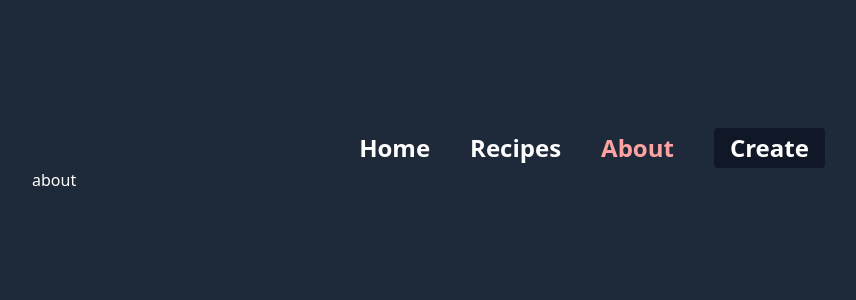
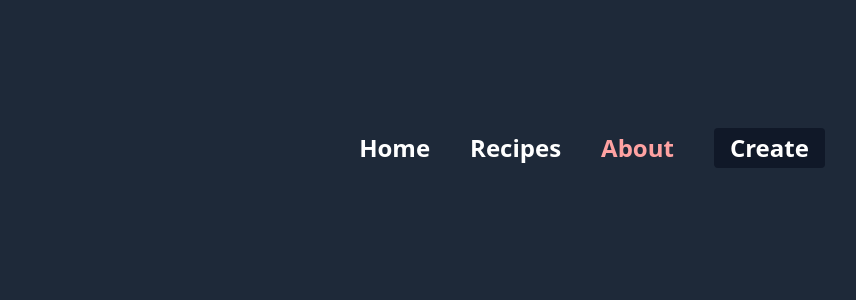
Before and after one commit to gautam-chudasama/Recipe-Vault, a React app: page /about in a window 1280 px wide. Shown: the top 300 px of the page, without its empty margins (48-904 px from the left). Built offline with nearby package versions, Linux system fonts and the light colour scheme; the HTML template or start-up script is replaced by a standard one.

Commit message:
fix: remove About route from Mainroutes

```diff
--- a/src/pages/About.jsx
+++ /dev/null
@@ -1,7 +0,0 @@
-const about = () => {
-  return (
-    <div>about</div>
-  )
-}
-
-export default about
--- a/src/routes/Mainroutes.jsx
+++ b/src/routes/Mainroutes.jsx
@@ -12,8 +12,6 @@ const Mainroutes = () => {
         <Route path='/recipes' element={<Recipes />} />
         <Route path='/recipes/detail/:id' element={<Singlerecipe />} />
         <Route path='/create' element={<Create />} />
-
-        <Route path='/about' element={<About />} />
     </Routes>
   )
 }
```
